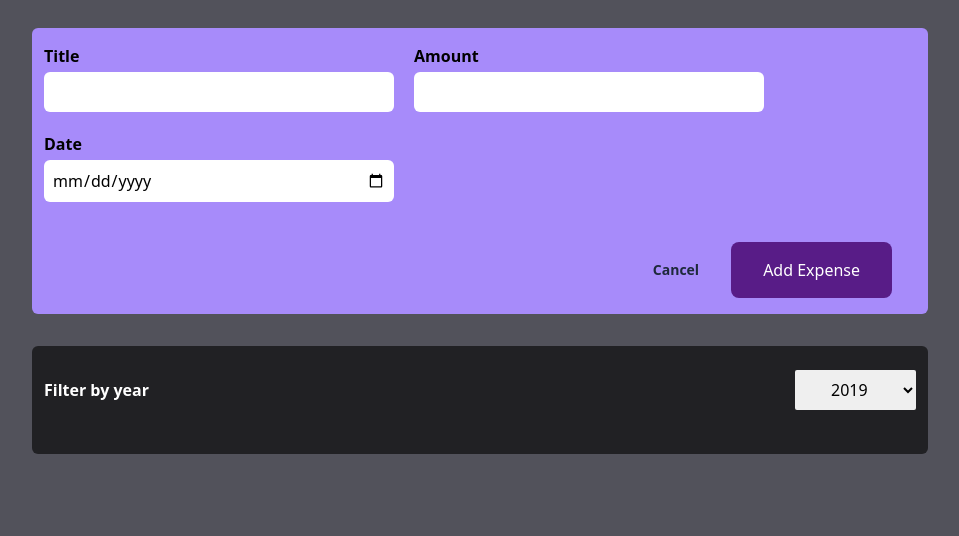
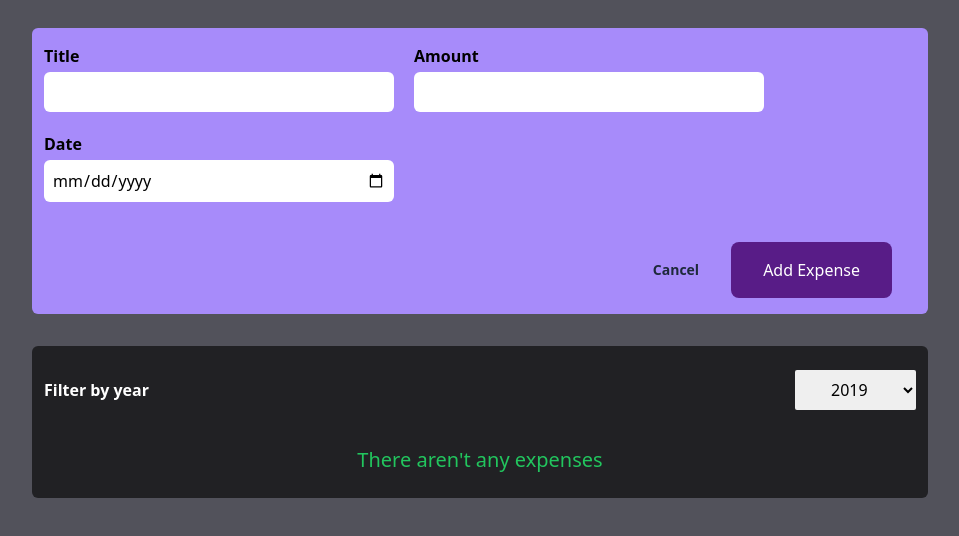
Before and after one commit to Armin-Fullstack/Expenses-Tracker, a React (Vite) app: page / in a window 1280 px wide. Shown: the top 536 px of the page, without its empty margins (160-1119 px from the left). Built offline with nearby package versions, Linux system fonts and the light colour scheme.

Commit message:
Feat: Implemented conditional redering

```diff
--- a/src/components/Expenses.jsx
+++ b/src/components/Expenses.jsx
@@ -17,11 +17,12 @@ const Expenses = ({ filteredExpense, setFilterYear }) => {
           </select>
         </div>
         {/* chart section  */}
-        <>
-          {filteredExpense.map((element) => {
-            return <ExpensesItem key={element.id} userTitle={element.userTitle} userAmount={element.userAmount} userDate={element.userDate} />;
-          })}
-        </>
+
+        {filteredExpense.length === 0 && <p className="text-center text-green-500 text-lg md:text-xl">There aren't any expenses</p>}
+        {filteredExpense.length > 0 &&
+          filteredExpense.map((element) => (
+            <ExpensesItem key={element.id} userTitle={element.userTitle} userAmount={element.userAmount} userDate={element.userDate} />
+          ))}
       </div>
     </div>
   );
```
